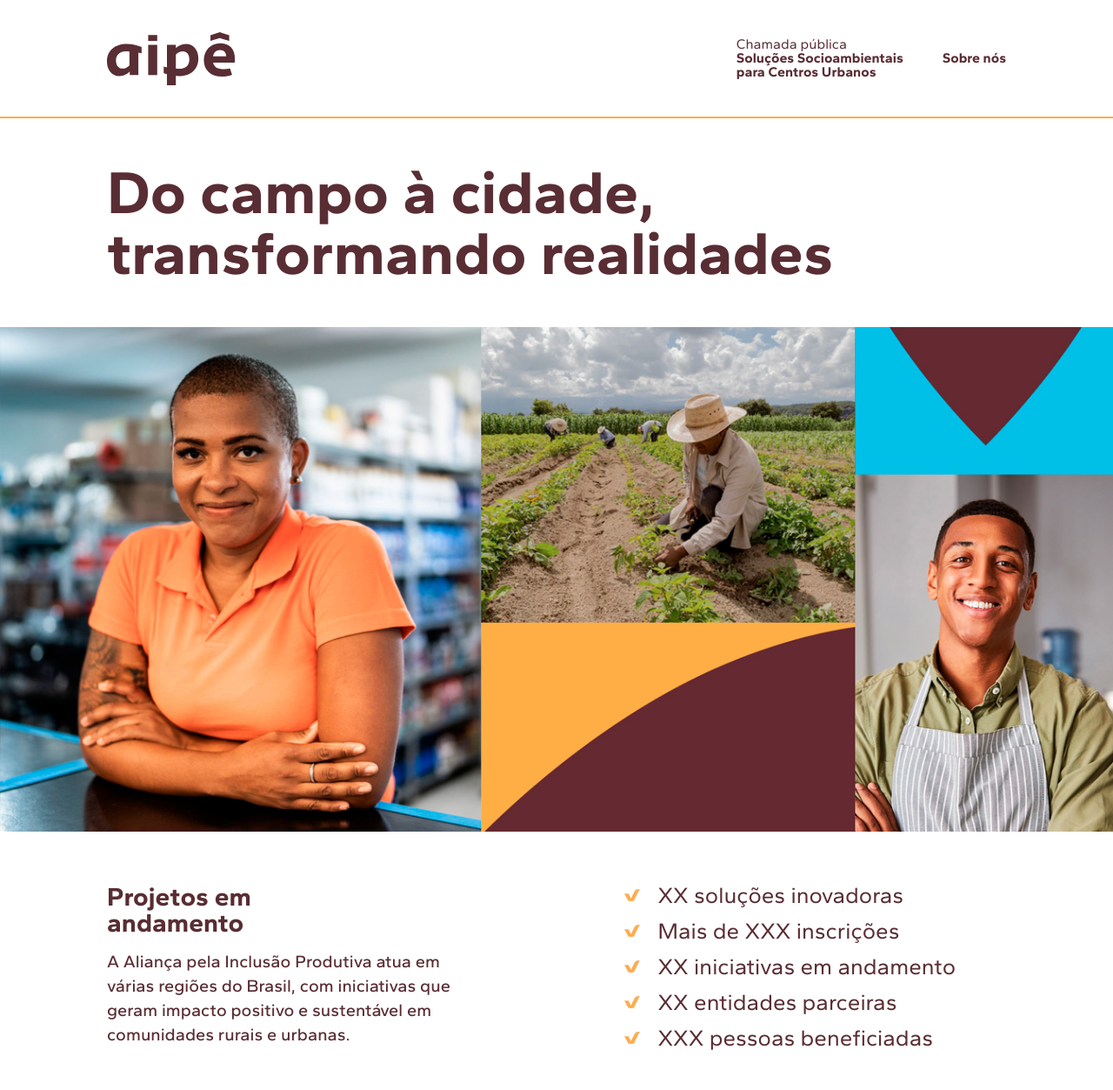
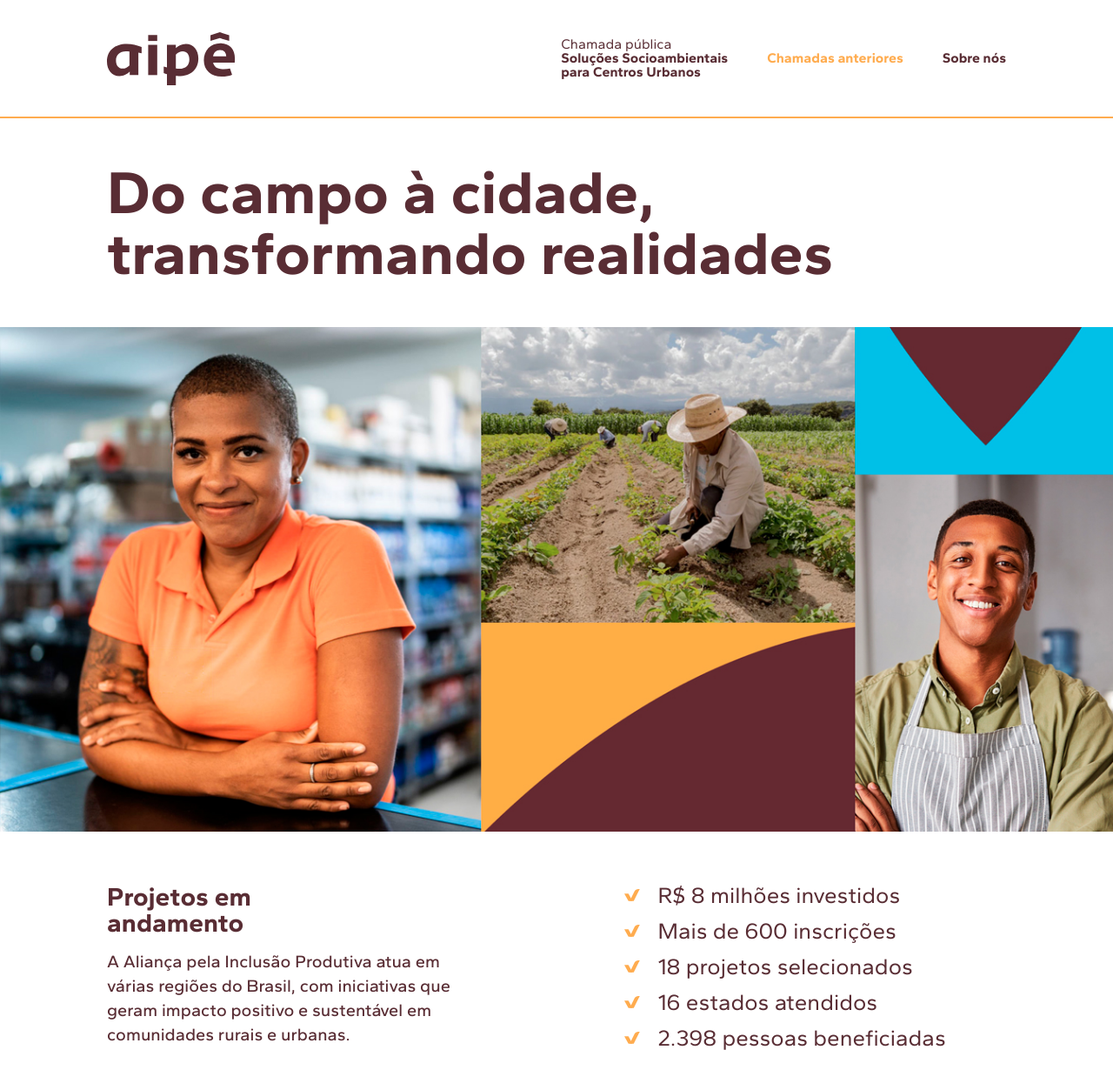
Before and after one commit to fpachecosilva/aipe, a PHP site: page /aipe/chamadas.php in a window 1280 px wide. Shown: the top 1253 px of the page at 87% size. Run offline with PHP 8.4, Linux system fonts and the light colour scheme.

Commit message:
update de chamadas

```diff
--- a/assets/chamadas-negocios.php
+++ b/assets/chamadas-negocios.php
@@ -2,7 +2,7 @@
 	<div class="container">
 		<div class="chamadas-negocios dflt divs5050">
 			<div class="esq">
-				<span class="btn-chamadas padrao">Período da chamada</span>
+				<!-- <span class="btn-chamadas padrao">Período da chamada</span> -->
 				<div class="bloco-texto titulo">
 					<p class="subtitulo-generico txtpadrao w600">Impulsionando trabalho no campo com sustentabilidade</p>
 				</div>
@@ -36,7 +36,7 @@
 			</div>
 
 			<div class="dir">
-				<span class="btn-chamadas azul">Período da chamada</span>
+				<!-- <span class="btn-chamadas azul">Período da chamada</span> -->
 				<div class="bloco-texto titulo">
 					<p class="subtitulo-generico txtazul w600">Gerando trabalho e renda nas periferias</p>
 				</div>
@@ -70,7 +70,7 @@
 			</div>
 		</div>
 
-		<span class="divisor-chamadas"></span>
+		<!-- <span class="divisor-chamadas"></span>
 
 		<div class="chamadas-negocios dflt divs5050">
 			<div class="esq">
@@ -141,6 +141,6 @@
 				</div>
 			</div>
 
-		</div>
+		</div>	 -->
 	</div>
 </section>
--- a/assets/menu.php
+++ b/assets/menu.php
@@ -9,7 +9,7 @@
     </a>
     <ul class="menu-links dfc">
       <li><a class="menuhover <?php echo $paginaAtual == 'Soluções Socioambientais' ? 'active' : ''; ?>" href="socioambientais.php"/>Chamada pública<br> <strong>Soluções Socioambientais<br> para Centros Urbanos</strong></a></li>
-      <!-- <li><a class="menuhover <?php echo $paginaAtual == 'Chamadas' ? 'active' : ''; ?>" href="chamadas.php"/><strong>Chamadas anteriores</strong></a></li> -->
+      <li><a class="menuhover <?php echo $paginaAtual == 'Chamadas' ? 'active' : ''; ?>" href="chamadas.php"/><strong>Chamadas anteriores</strong></a></li>
       <li><a class="menuhover <?php echo $paginaAtual == 'Home' ? 'active' : ''; ?>" href="index.php#inscrever"/><strong>Sobre nós</strong></a></li>
     </ul>
 
--- a/assets/oquee.php
+++ b/assets/oquee.php
@@ -76,27 +76,27 @@
 						<div class="check dflt">';
 						include ('assets/img/icons/check.php');
 							echo '
-							<p>XX soluções inovadoras</p>
+							<p>R$ 8 milhões investidos</p>
 						</div>
 						<div class="check dflt">';
 						include ('assets/img/icons/check.php');
 							echo '
-							<p>Mais de XXX inscrições</p>
+							<p>Mais de 600 inscrições</p>
 						</div>
 						<div class="check dflt">';
 						include ('assets/img/icons/check.php');
 							echo '
-							<p>XX iniciativas em andamento</p>
+							<p>18 projetos selecionados</p>
 						</div>
 						<div class="check dflt">';
 						include ('assets/img/icons/check.php');
 							echo '
-							<p>XX entidades parceiras</p>
+							<p>16 estados atendidos</p>
 						</div>
 						<div class="check dflt">';
 						include ('assets/img/icons/check.php');
 							echo '
-							<p>XXX pessoas beneficiadas</p>
+							<p>2.398 pessoas beneficiadas </p>
 						</div>
 					</div>
 				';
```
